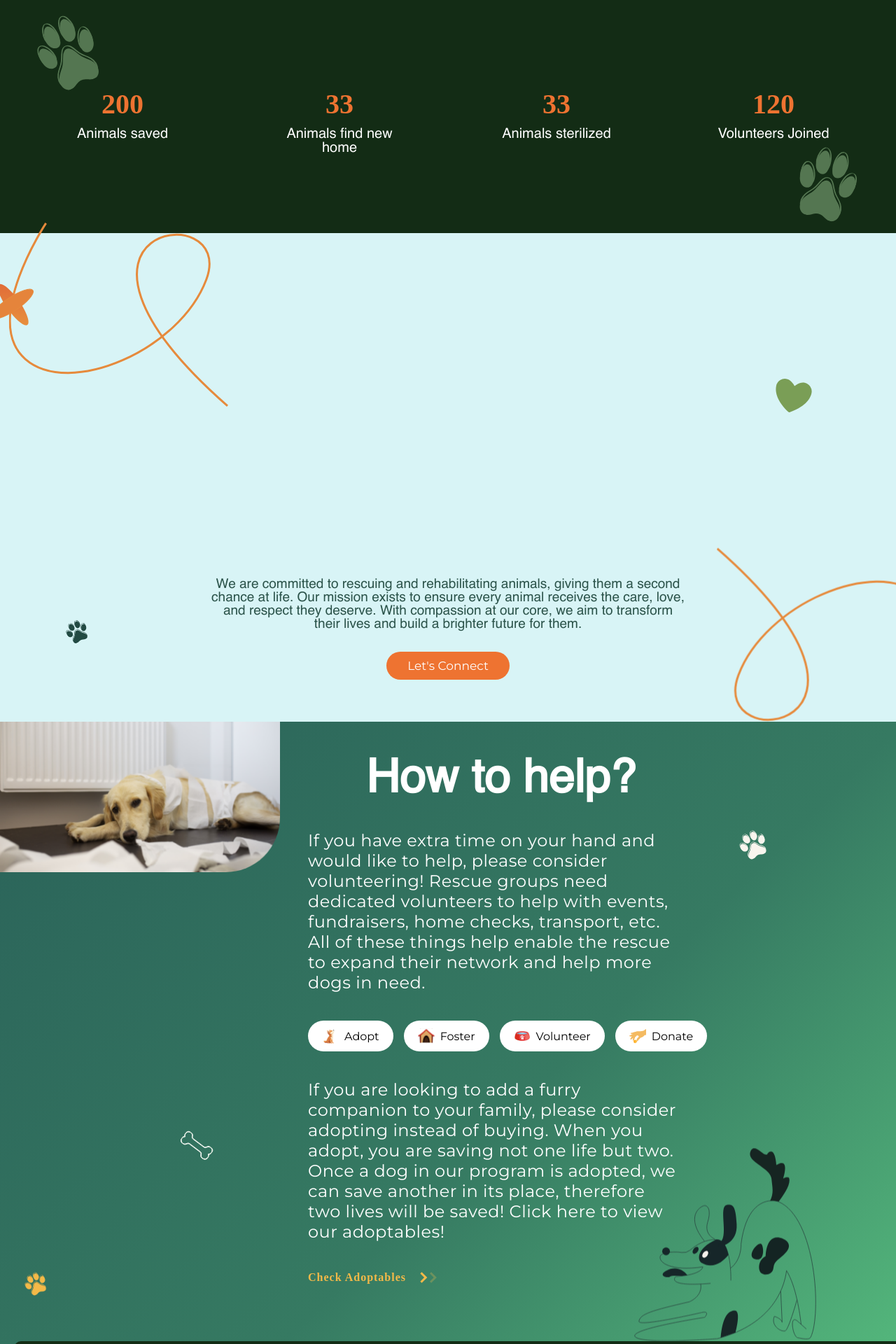
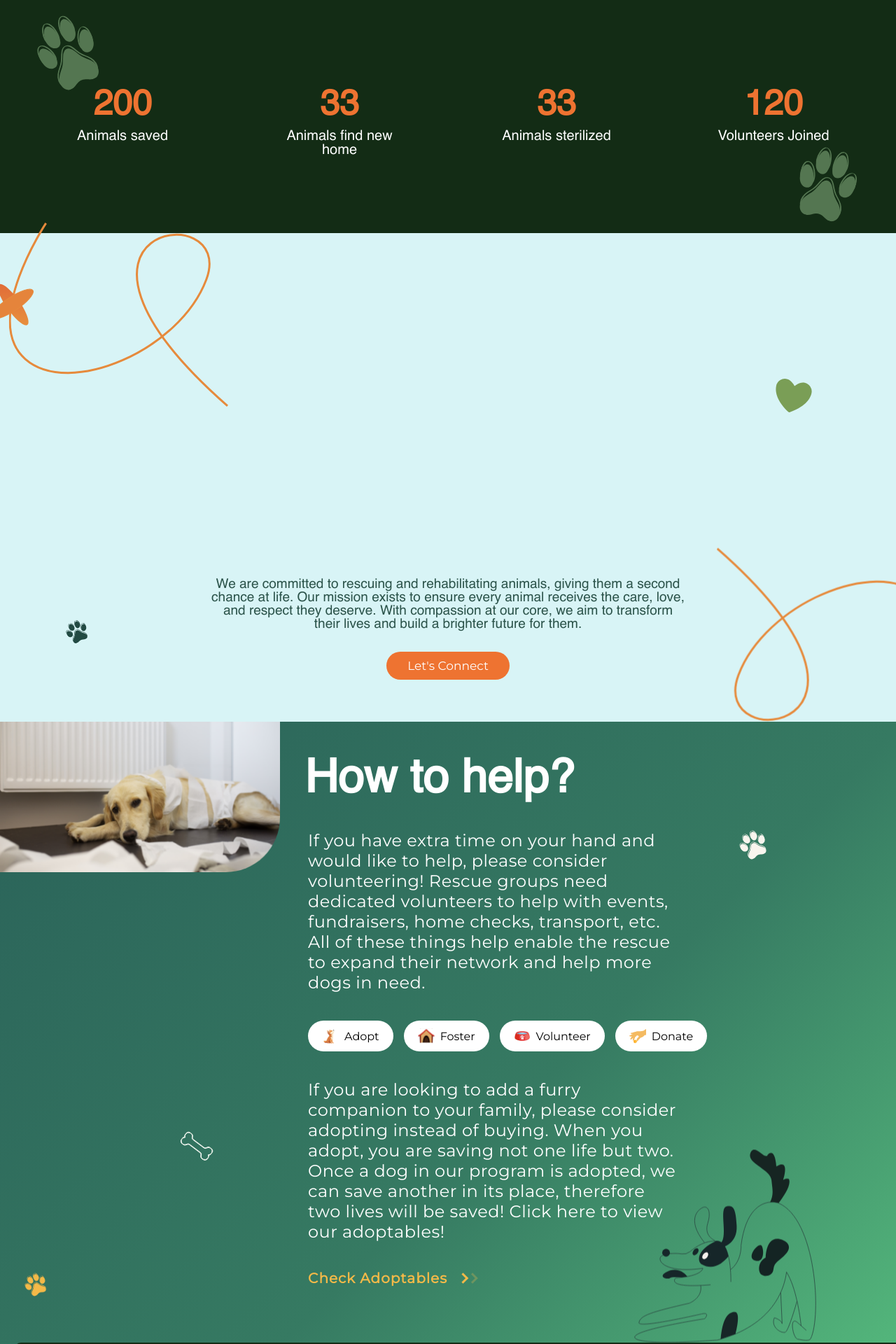
Before and after one commit to vidwanns/the_rescue_tails, a Next.js app: page / in a window 1280 px wide. Shown: the part 1200-3120 px from the top of the page at 70% size. Built offline with nearby package versions, Linux system fonts and the light colour scheme.

Commit message:
font changes

```diff
--- a/src/app/styles/component/secondSection/secondSection.css
+++ b/src/app/styles/component/secondSection/secondSection.css
@@ -74,14 +74,15 @@
 }
 
 .stat-number {
-    font-size: 2.5rem;
+    font-size: 50px;
     font-weight: bold;
     color: #EE7331;
+    font-family: 'HV';
 }
 
 .stat-text {
     font-family: 'HV';
-    font-weight: 100;
+    font-weight: normal;
     font-size: 20px;
     padding-top: 10px;
     width: 160px;
--- a/src/app/styles/component/thirdSection/thirdSection.css
+++ b/src/app/styles/component/thirdSection/thirdSection.css
@@ -156,7 +156,7 @@
   margin-bottom: 20px;
   text-align: start;
   position:absolute;
-  left:523px;
+  left: 34%;
 }
 @media (max-width: 768px) {
   .third-section-title {
@@ -230,6 +230,8 @@
   letter-spacing: 1px;
   gap: 5px; /* Adjust spacing between text and icon */
   color: #F4B948; /* Adjust text color */
+  font-family: 'MO';
+  font-size: 20px;
   font-weight: bold;
   text-decoration: none;
   transition: color 0.3s ease;
@@ -346,6 +348,7 @@
 .donation-title {
   font-size: 36px;
   color: white;
+  font-family: 'HV';
 }
 @media (max-width: 768px) {
   .donation-title {
```
Also changed, not shown: 1 other file (tests, documents, lock files or other folders).
